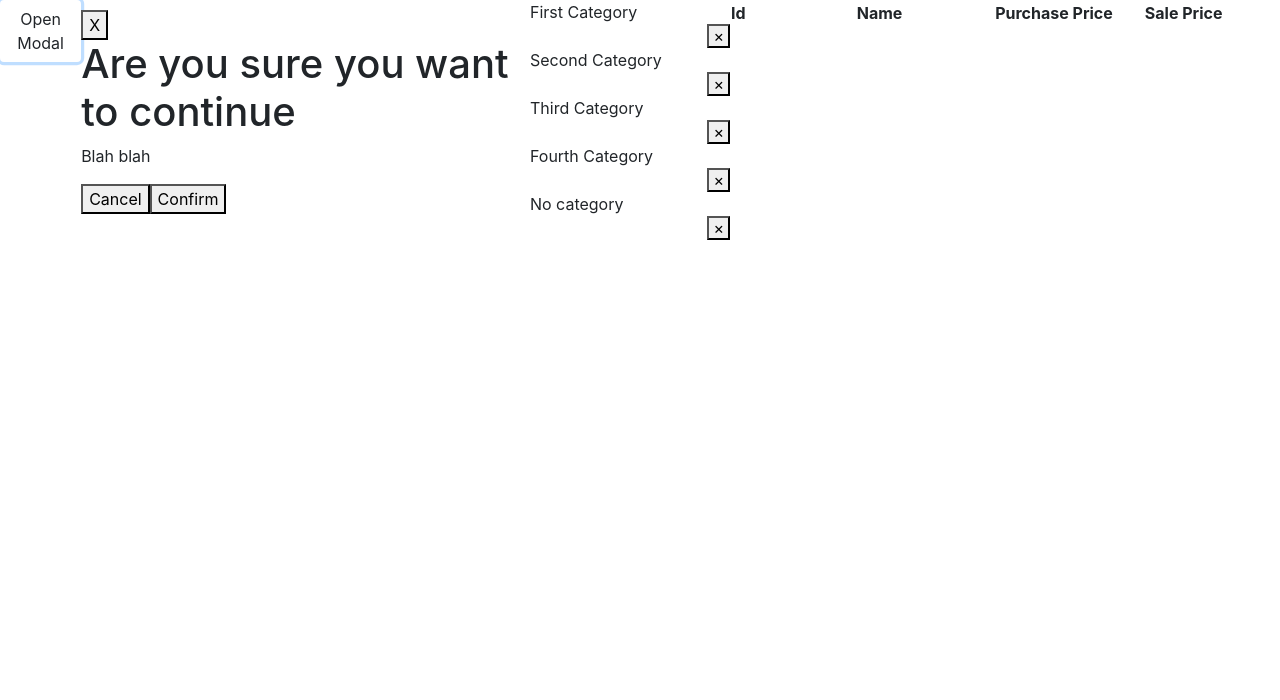
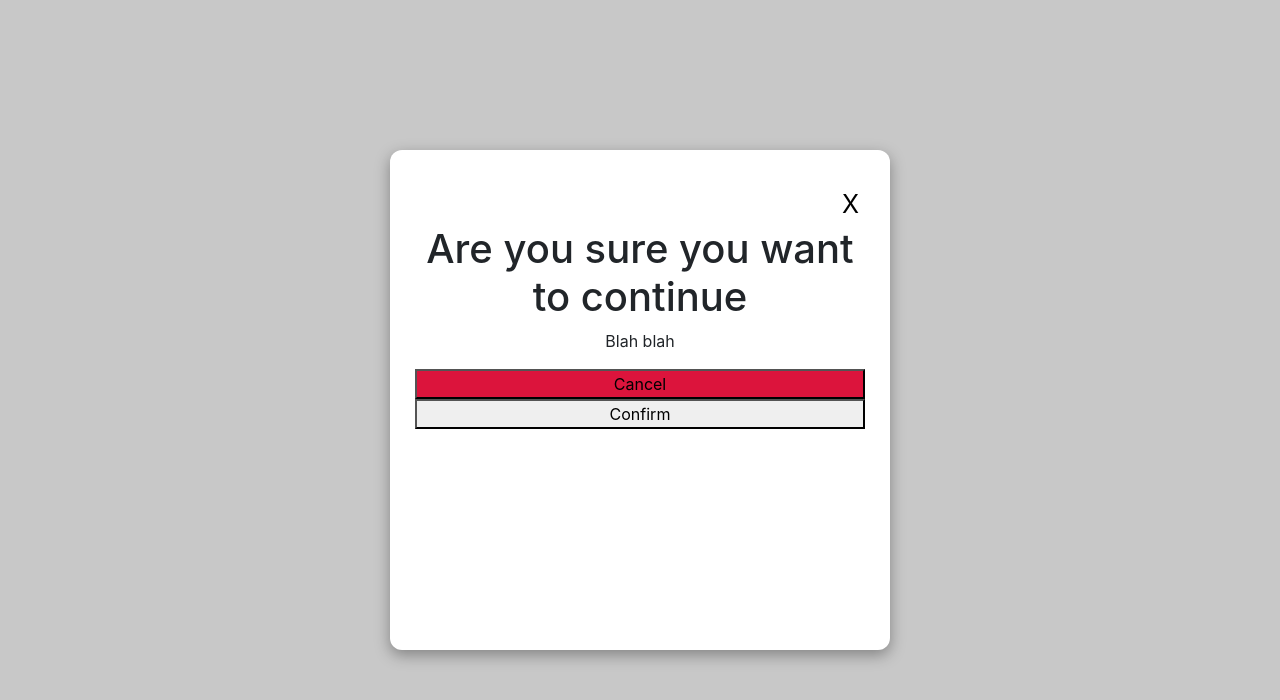
Before and after one commit to enitefall88/Test_Assignment, a React (Create React App) app: page / in a window 1280 px wide. Both pictures are taken after a click on the button "Open Modal". Shown: the top 700 px of the page. Built offline with nearby package versions, Linux system fonts and the light colour scheme.

Commit message:
Fixes plus closing on an outside modal click

```diff
--- a/src/Components/App.js
+++ b/src/Components/App.js
@@ -53,7 +53,7 @@ let selectedCategory = null;
 
 function App() {
   let [categories, setCategories] = useState(initialCategories);
-  let [openModal, setOpenModal] = useState(false);
+  let [isModalOpen, setModalOpen] = useState(false);
 
   function removeCategory(id) {
     setCategories(categories.filter((category) => category.id != id));
@@ -76,11 +76,11 @@ function App() {
   return (
     <div className="box">
       <div>
-        <button className="open btn" onClick={() => setOpenModal(true)}>
+        <button className="open btn" onClick={() => setModalOpen(true)}>
           Open Modal
         </button>
       </div>
-      {openModal && <Modal closeModal={setOpenModal} />}
+      {isModalOpen && <Modal setModalOpen={setModalOpen} />}
       <Categories
         categories={categories}
         removeCategory={removeCategory}
--- a/src/Components/Modal.js
+++ b/src/Components/Modal.js
@@ -1,18 +1,18 @@
 import React from "react";
-import "../Modal.module.css";
+import "../Modal.css";
 
-function Modal({ closeModal }) {
+function Modal({setModalOpen}) {
   return (
-    <div className="modalBackground">
-      <div className="modalContainer">
+    <div className="modal-background" onClick={() => setModalOpen(false)}>
+      <div className="modal-container" onClick={e => e.stopPropagation()}>
         <div className="title">
-          <div className="titleCloseBtn">
-            <button onClick={() => closeModal(false)}>X</button>
+          <div className="title-close-btn">
+            <button onClick={() => setModalOpen(false)}>X</button>
           </div>
           <h1>Are you sure you want to continue</h1>
           <p>Blah blah</p>
         </div>
-        <button onClick={() => closeModal(false)}>Cancel</button>
+        <button onClick={() => setModalOpen(false)} id="cancelBtn">Cancel</button>
         <button>Confirm</button>
       </div>
     </div>
--- a/src/Modal.module.css
+++ b/src/Modal.css
@@ -1,4 +1,4 @@
-.modalBackground {
+.modal-background {
   width: 100vw;
   height: 100vh;
   background-color: rgba(200, 200, 200);
@@ -8,7 +8,7 @@
   align-items: center;
 }
 
-.modalContainer {
+.modal-container {
   width: 500px;
   height: 500px;
   border-radius: 12px;
@@ -19,25 +19,25 @@
   padding: 25px;
 }
 
-.modalContainer .title {
+.modal-container .title {
   display: inline-block;
   text-align: center;
   margin-top: 10px;
 }
 
-.titleCloseBtn {
+.title-close-btn {
   display: flex;
   justify-content: flex-end;
 }
 
-.titleCloseBtn button {
+.title-close-btn button {
   background-color: transparent;
   border: none;
   font-size: 25px;
   cursor: pointer;
 }
 
-.modalContainer .body {
+.modal-container .body {
   flex: 50%;
   display: flex;
   justify-content: center;
@@ -46,14 +46,14 @@
   text-align: center;
 }
 
-.modalContainer .footer {
+.modal-container .footer {
   flex: 20%;
   display: flex;
   justify-content: center;
   align-items: center;
 }
 
-.modalContainer .footer button {
+.modal-container .footer button {
   width: 150px;
   height: 45px;
   margin: 10px;
```
